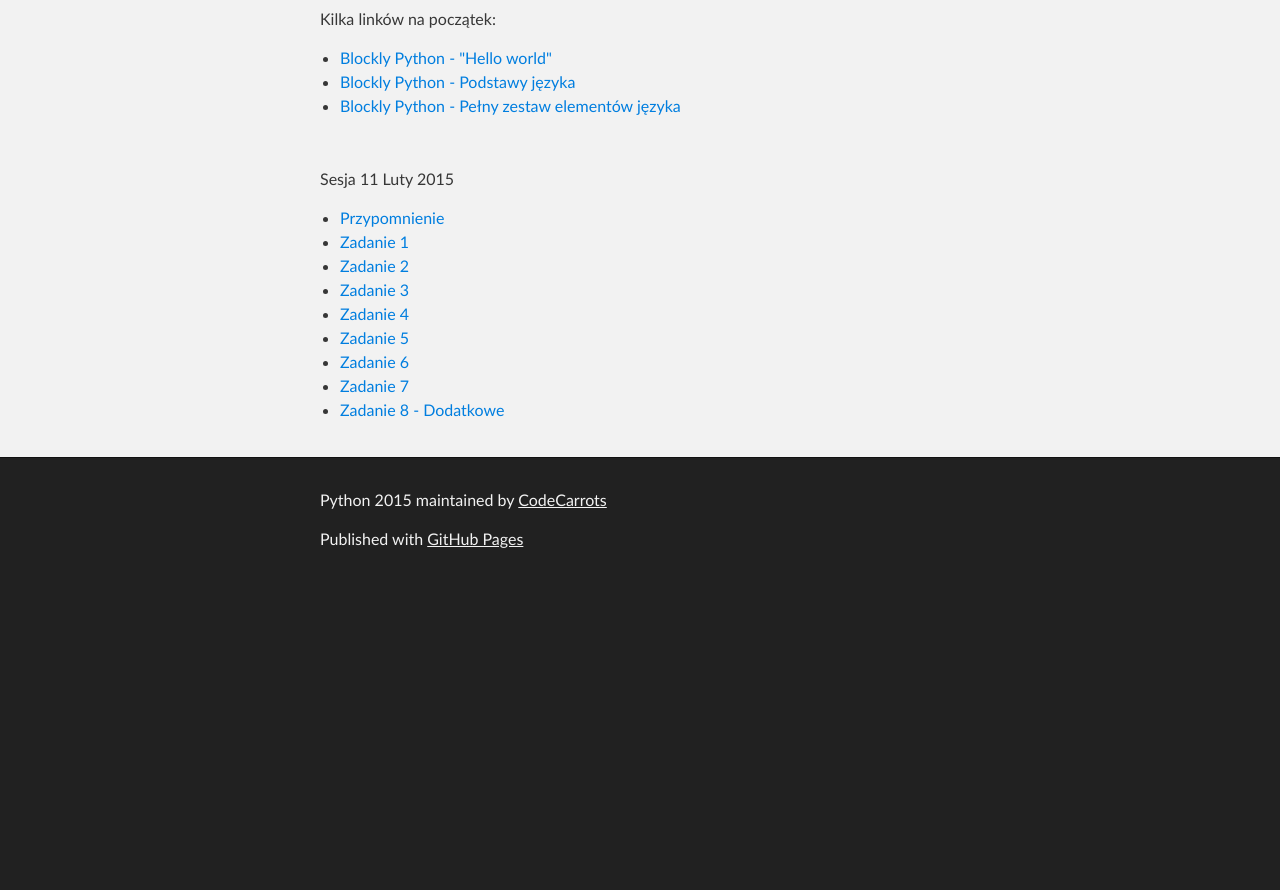
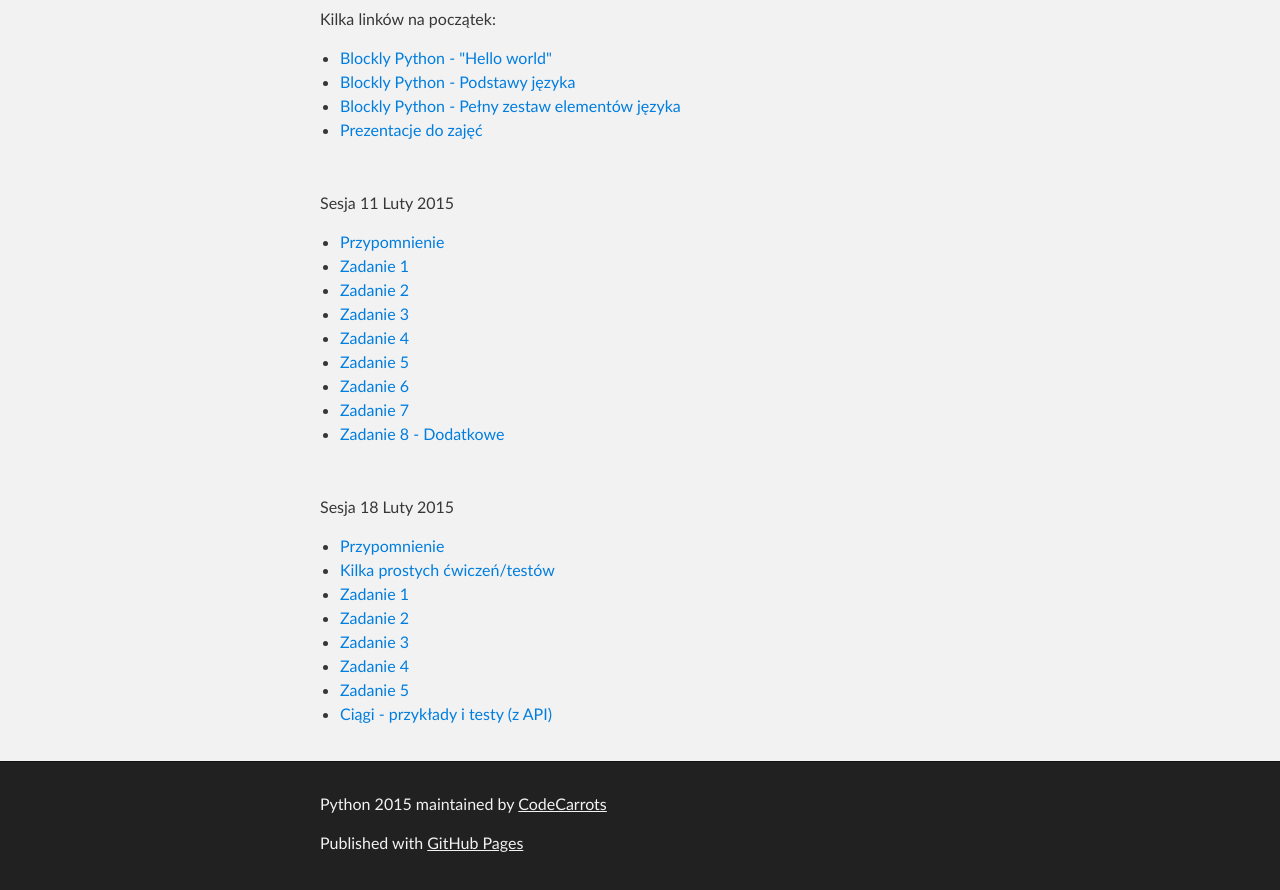
Before and after one commit to CodeCarrots/python2015, a plain HTML site: page index.html in a window 1280 px wide. Shown: the part 299-1189 px from the top of the page. Before the commit the page ends 885 px from the top, so only its background shows below. Drawn offline with Linux system fonts and the light colour scheme.

Commit message:
paczka zadań na arytmetykę, konwersje oraz ciągi

```diff
--- a/index.html
+++ b/index.html
@@ -41,6 +41,7 @@
           <li><a href="blockly/demos/code/index2.html">Blockly Python - "Hello world"</a></li>
           <li><a href="blockly/demos/code/index3.html">Blockly Python - Podstawy języka</a></li>
           <li><a href="https://blockly-demo.appspot.com/static/demos/code/index.html">Blockly Python - Pełny zestaw elementów języka</a></li>
+          <li><a href="https://github.com/CodeCarrots/warsztaty_2015/blob/master/prezentacje/">Prezentacje do zajęć</a></li>
         </ul>
         <br/>
         <p>Sesja 11 Luty 2015</p>
@@ -54,6 +55,18 @@
           <li><a href="https://github.com/CodeCarrots/warsztaty_2015/blob/master/sesje/2015-02-11/script6.md">Zadanie 6</a></li>
           <li><a href="https://github.com/CodeCarrots/warsztaty_2015/blob/master/sesje/2015-02-11/script7.md">Zadanie 7</a></li>
           <li><a href="https://github.com/CodeCarrots/warsztaty_2015/blob/master/sesje/2015-02-11/script8.md">Zadanie 8 - Dodatkowe</a></li>
+        </ul>
+        <br/>
+        <p>Sesja 18 Luty 2015</p>
+        <ul>
+          <li><a href="https://github.com/CodeCarrots/warsztaty_2015/blob/master/sesje/2015-02-18/reminder.md">Przypomnienie</a></li>
+          <li><a href="https://github.com/CodeCarrots/warsztaty_2015/blob/master/sesje/2015-02-18/exers1.md">Kilka prostych ćwiczeń/testów</a></li>
+          <li><a href="https://github.com/CodeCarrots/warsztaty_2015/blob/master/sesje/2015-02-18/script1.md">Zadanie 1</a></li>
+          <li><a href="https://github.com/CodeCarrots/warsztaty_2015/blob/master/sesje/2015-02-18/script2.md">Zadanie 2</a></li>
+          <li><a href="https://github.com/CodeCarrots/warsztaty_2015/blob/master/sesje/2015-02-18/script3.md">Zadanie 3</a></li>
+          <li><a href="https://github.com/CodeCarrots/warsztaty_2015/blob/master/sesje/2015-02-18/script4.md">Zadanie 4</a></li>
+          <li><a href="https://github.com/CodeCarrots/warsztaty_2015/blob/master/sesje/2015-02-18/script5.md">Zadanie 5</a></li>
+          <li><a href="https://github.com/CodeCarrots/warsztaty_2015/blob/master/sesje/2015-02-18/exers2.py">Ciągi - przykłady i testy (z API)</a></li>
         </ul>
       </section>
     </div>
```
